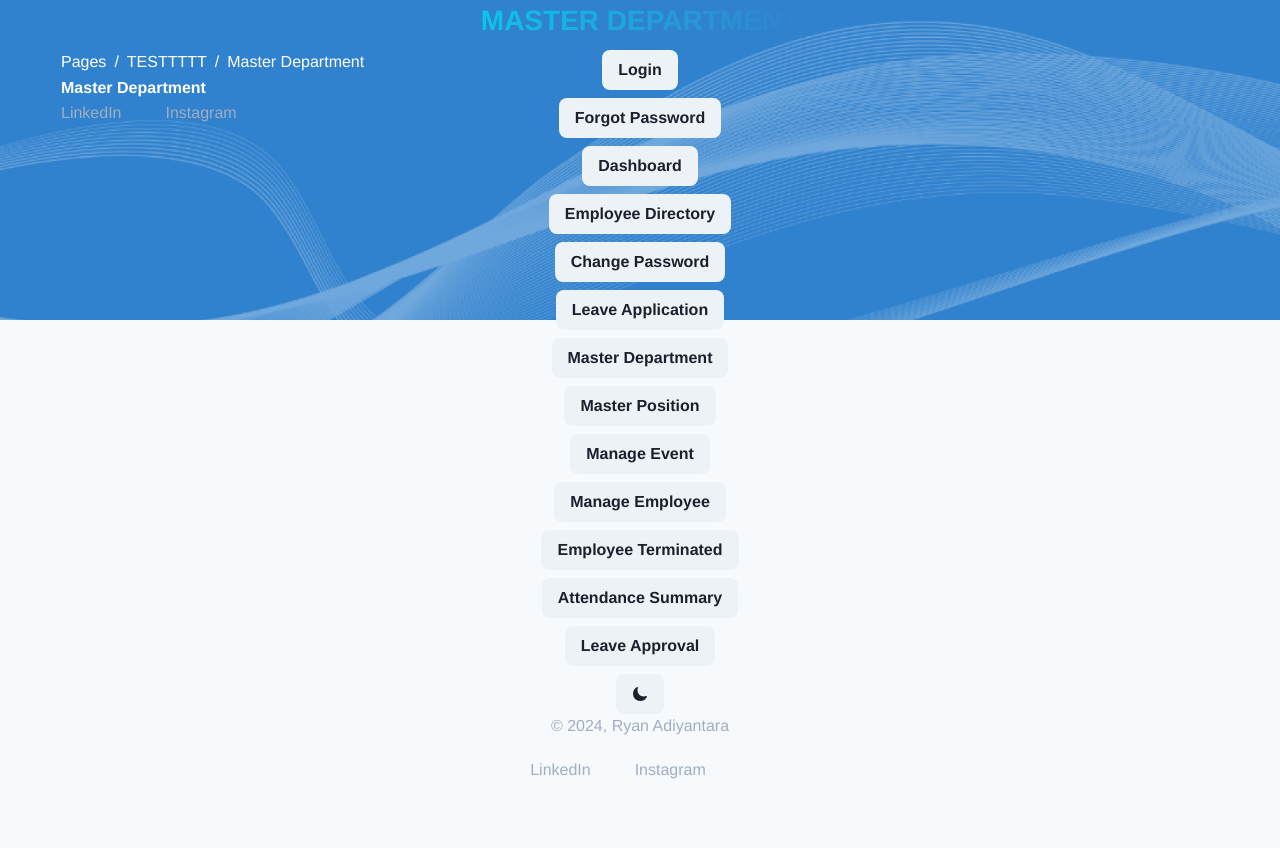
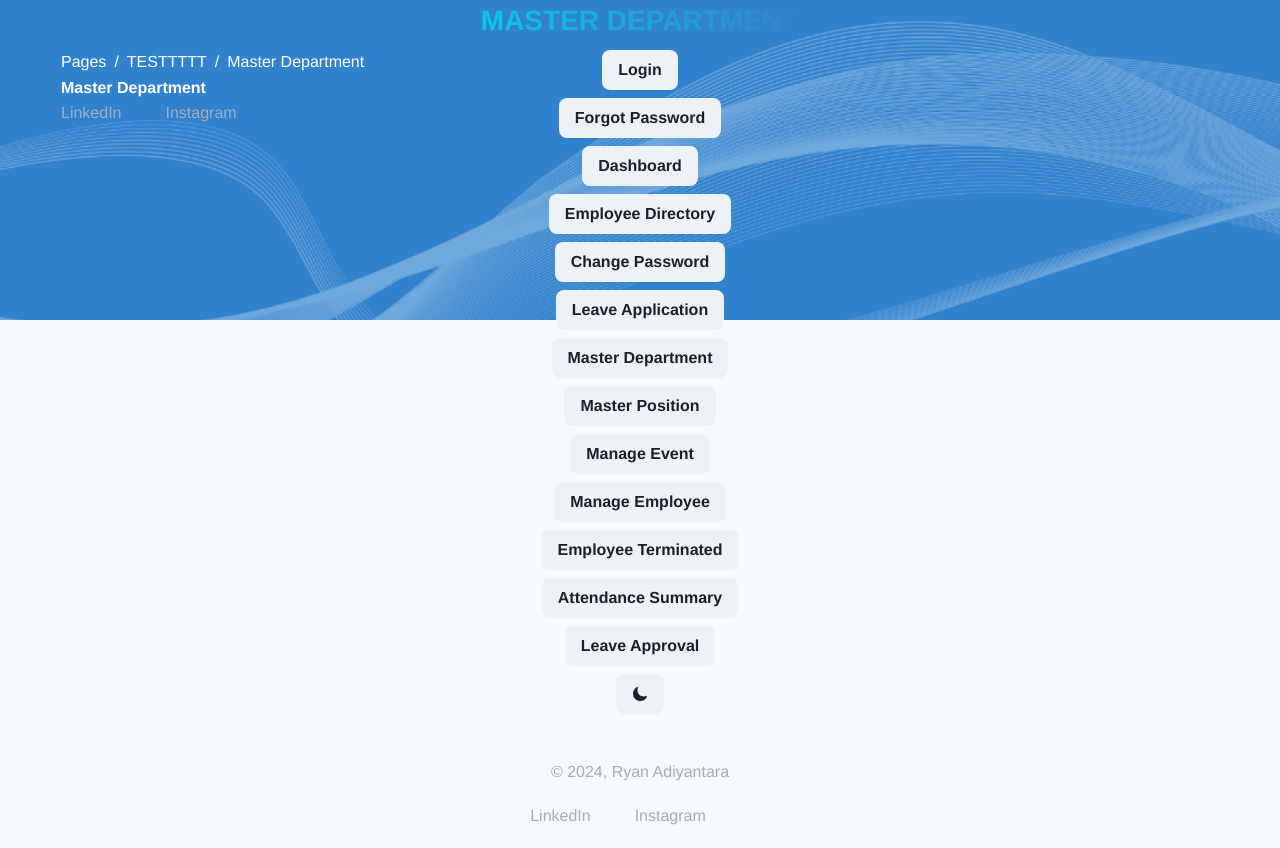
Before and after one commit to ryanadiyantara/chakra-portal, a React (Vite) app in the folder frontend/: page /hr/masterdepartment in a window 1280 px wide. Before the commit the page ends 802 px from the top, so only its background shows below. Built offline with nearby package versions, Linux system fonts and the light colour scheme.

Commit message:
Fix footer

```diff
--- a/frontend/src/components/Footer.jsx
+++ b/frontend/src/components/Footer.jsx
@@ -5,6 +5,7 @@ const Footer = () => {
   return (
     <>
       <Flex
+        as="footer"
         flexDirection={{
           base: "column",
           xl: "row",
@@ -16,6 +17,7 @@ const Footer = () => {
         justifyContent="space-between"
         px="30px"
         pb="20px"
+        w="100%"
       >
         <Text
           color="gray.400"
--- a/frontend/src/pages/hr.masterdepartment.jsx
+++ b/frontend/src/pages/hr.masterdepartment.jsx
@@ -26,7 +26,7 @@ const MasterDepartment = () => {
         transitionTimingFunction="linear, linear, ease"
       >
         <Navbar />
-        <VStack spacing={2} alignItems={"center"}>
+        <VStack minHeight="95vh" spacing={2} alignItems={"center"}>
           <Text
             fontSize={{ base: "22", sm: "28" }}
             fontWeight={"bold"}
```
